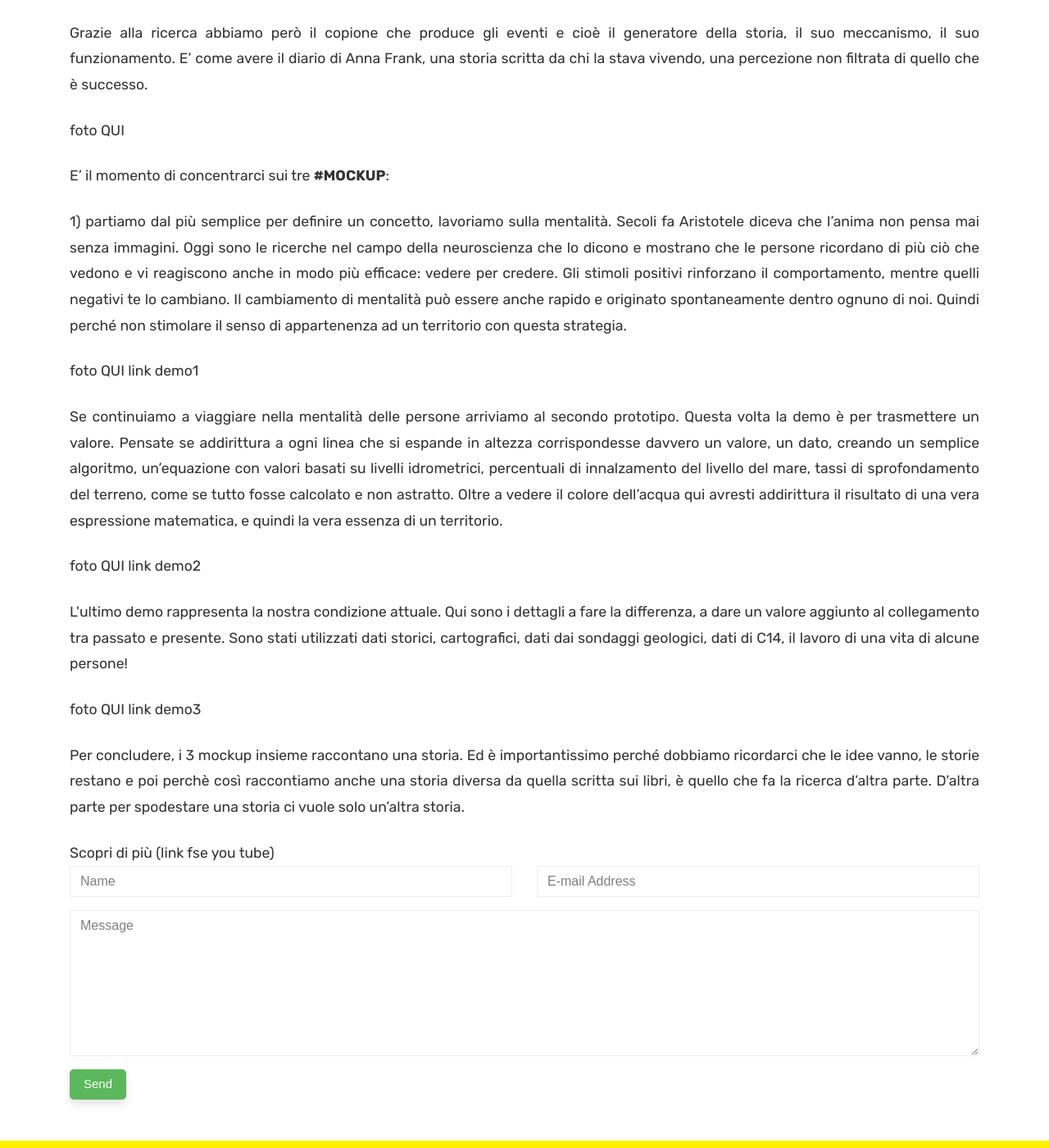
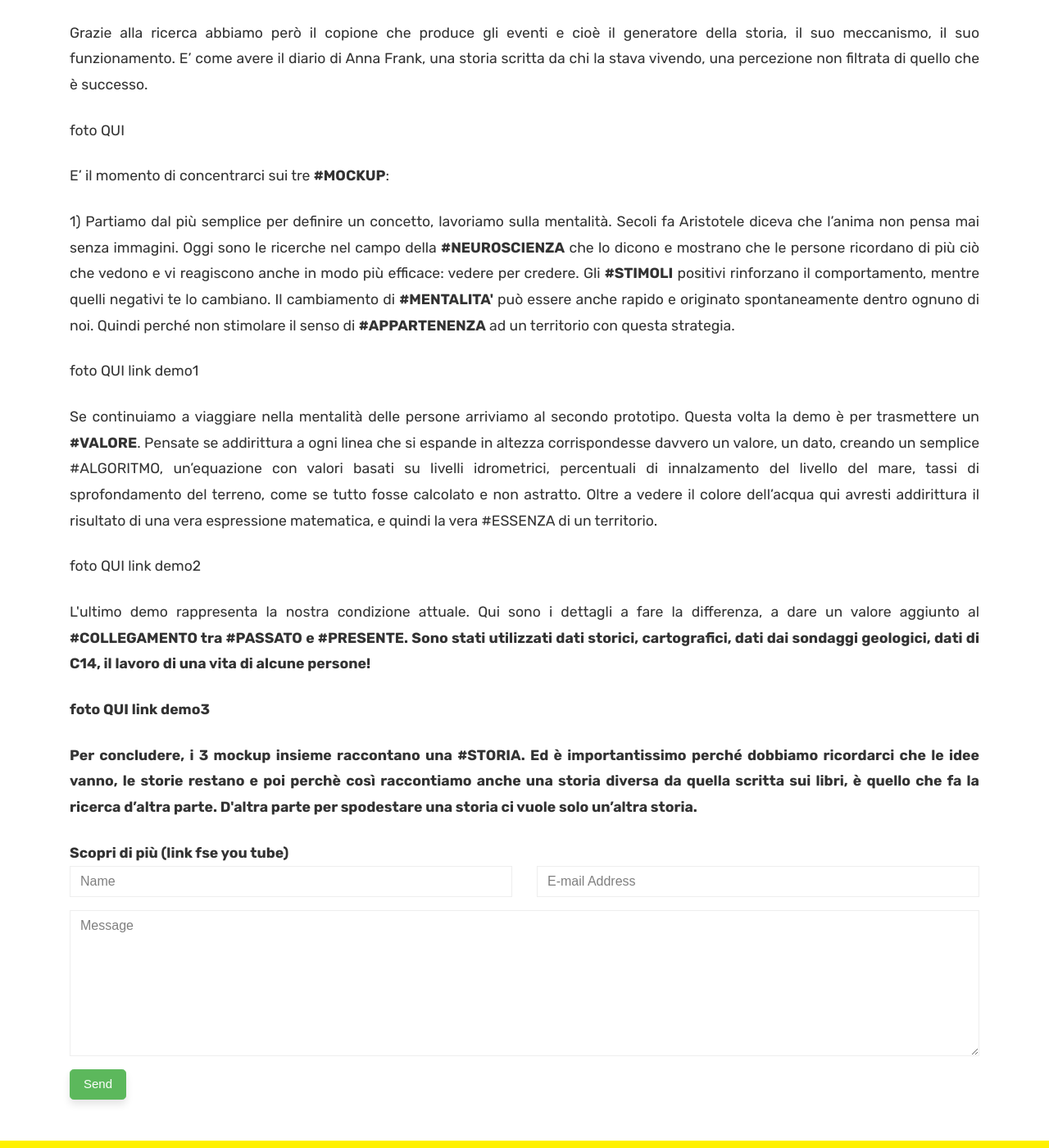
Before and after one commit to valrem93/SantIlarioeilBrenta_test, a Jekyll site: the page built from docs/heritage.html, in a window 1280 px wide and 1400 px high, scrolled down 2079 px. Shown: the whole window at 82% size. Built offline with Jekyll 4.4.1, drawn with Linux system fonts in a browser that asks for light colours.

Commit message:
Update heritage.html

```diff
--- a/docs/heritage.html
+++ b/docs/heritage.html
@@ -62,31 +62,31 @@ il suo meccanismo, il suo funzionamento. E’ come avere il diario di Anna Frank
 
 <p align=justify>E’ il momento di concentrarci sui tre <b>#MOCKUP</b>:</p>
 
-<p align=justify>1) partiamo dal più semplice per definire un concetto, lavoriamo sulla mentalità. Secoli fa Aristotele diceva che l’anima non
-pensa mai senza immagini. Oggi sono le ricerche nel campo della neuroscienza che lo dicono e mostrano che le persone ricordano di più ciò
-che vedono e vi reagiscono anche in modo più efficace: vedere per credere. Gli stimoli positivi rinforzano il comportamento, mentre quelli negativi
-te lo cambiano. Il cambiamento di mentalità può essere anche rapido e originato spontaneamente dentro ognuno di noi. Quindi perché non
- stimolare il senso di appartenenza ad un territorio con questa strategia.</p>
+<p align=justify>1) Partiamo dal più semplice per definire un concetto, lavoriamo sulla mentalità. Secoli fa Aristotele diceva che l’anima non
+pensa mai senza immagini. Oggi sono le ricerche nel campo della <b>#NEUROSCIENZA</b> che lo dicono e mostrano che le persone ricordano di più ciò
+che vedono e vi reagiscono anche in modo più efficace: vedere per credere. Gli <b>#STIMOLI</b> positivi rinforzano il comportamento, mentre quelli negativi
+te lo cambiano. Il cambiamento di <b>#MENTALITA'</b> può essere anche rapido e originato spontaneamente dentro ognuno di noi. Quindi perché non
+ stimolare il senso di <b>#APPARTENENZA</b> ad un territorio con questa strategia.</p>
 
 <p>foto QUI link demo1</p>
 
 
-<p align=justify>Se continuiamo a viaggiare nella mentalità delle persone arriviamo al secondo prototipo. Questa volta la demo è per trasmettere un valore. Pensate se addirittura a ogni linea che si espande in altezza corrispondesse
-davvero un valore, un dato, creando un semplice algoritmo, un’equazione con valori basati su
+<p align=justify>Se continuiamo a viaggiare nella mentalità delle persone arriviamo al secondo prototipo. Questa volta la demo è per trasmettere un <b>#VALORE</b>.
+ Pensate se addirittura a ogni linea che si espande in altezza corrispondesse davvero un valore, un dato, creando un semplice #ALGORITMO, un’equazione con valori basati su
 livelli idrometrici, percentuali di innalzamento del livello del mare, tassi di sprofondamento del terreno, come se tutto fosse calcolato e non astratto. Oltre a vedere
- il colore dell’acqua qui avresti addirittura il risultato di una vera espressione matematica, e quindi la vera essenza di un territorio. </p>
+ il colore dell’acqua qui avresti addirittura il risultato di una vera espressione matematica, e quindi la vera #ESSENZA di un territorio. </p>
 
 <p>foto QUI link demo2 </p>
 
 
-<p align=justify> L'ultimo demo rappresenta la nostra condizione attuale. Qui sono i dettagli a fare la differenza, a dare un valore aggiunto al collegamento tra passato e presente.
- Sono stati utilizzati dati storici, cartografici, dati dai sondaggi geologici, dati di C14, il lavoro di una vita di alcune persone!</p>
+<p align=justify> L'ultimo demo rappresenta la nostra condizione attuale. Qui sono i dettagli a fare la differenza, a dare un valore aggiunto al <b>#COLLEGAMENTO tra #PASSATO
+ e #PRESENTE. Sono stati utilizzati dati storici, cartografici, dati dai sondaggi geologici, dati di C14, il lavoro di una vita di alcune persone!</p>
 
 
 <p>foto QUI link demo3</p>
 
 
-<p align=justify> Per concludere, i 3 mockup insieme raccontano una storia. Ed è importantissimo perché dobbiamo ricordarci che le idee vanno, le storie restano
+<p align=justify> Per concludere, i 3 mockup insieme raccontano una <b>#STORIA</b>. Ed è importantissimo perché dobbiamo ricordarci che le idee vanno, le storie restano
 e poi perchè così raccontiamo anche una storia diversa da quella scritta sui libri, è quello che fa la ricerca d’altra parte.
 D'altra parte per spodestare una storia ci vuole solo un’altra storia. </p>
 
```
